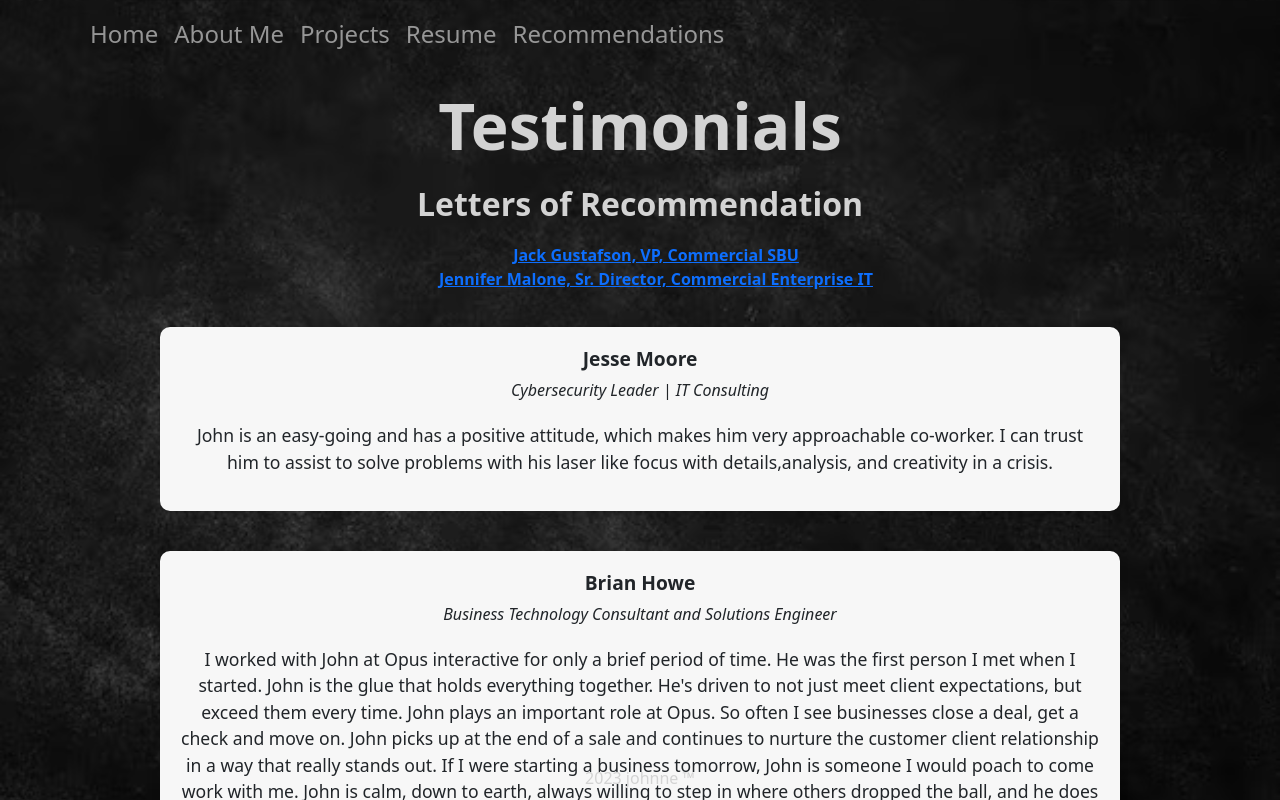
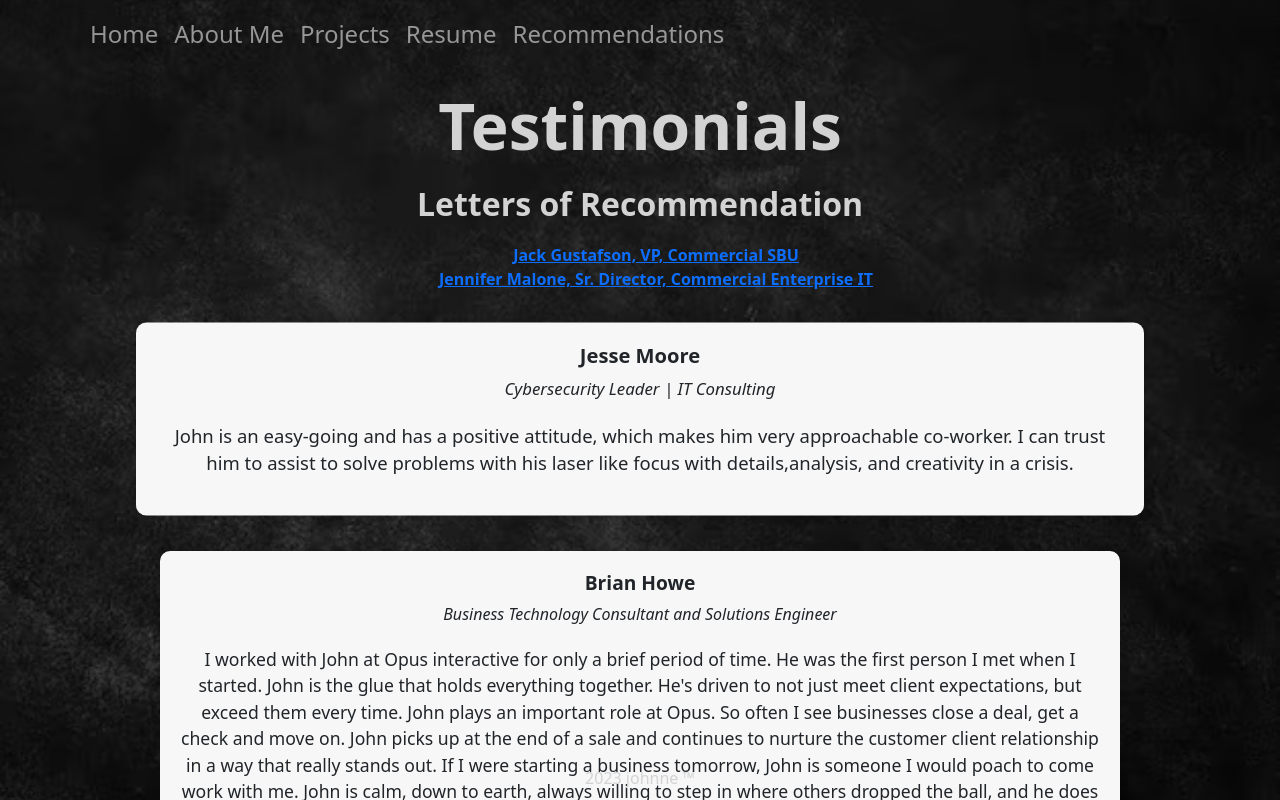
Before and after one commit to fjnelson/Portfolio-ace, a React (Create React App) app: page /recommendations in a window 1280 px wide. In both pictures the pointer is over the element 640 px from the left and 419 px from the top of the page. Shown: the top 800 px of the page. Built offline with nearby package versions, Linux system fonts and the light colour scheme.

Commit message:
adding testimonial hover

```diff
--- a/src/components/pages/pages.css
+++ b/src/components/pages/pages.css
@@ -148,6 +148,11 @@
   box-shadow: 0px 0px 10px rgba(0, 0, 0, 0.1);
 }
 
+.testimonial-card:hover{
+  box-shadow: 0 0 10px rgba(0, 0, 0, 0.2);
+  transform: scale(1.05);
+}
+
 .testimonial-card:last-child {
   margin-bottom: 60px;
 }
```
